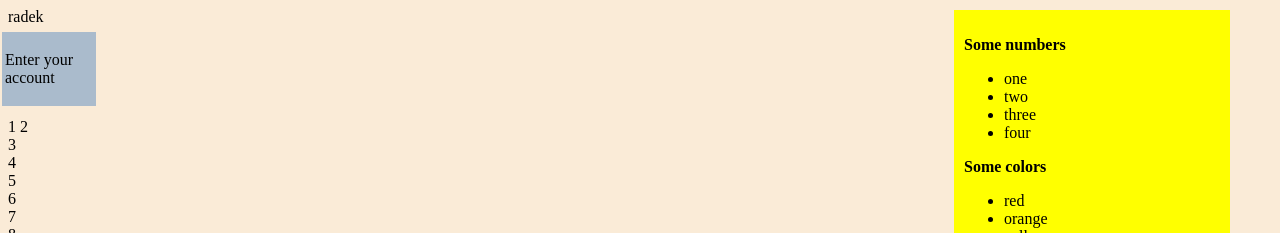
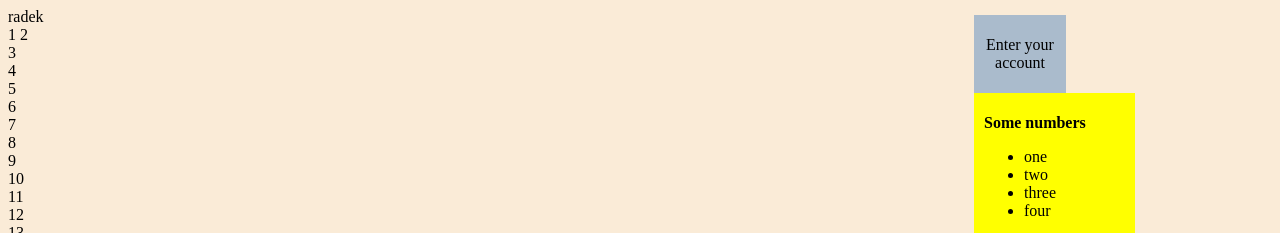
Before and after one commit to radek-czcz/website, a plain HTML site: page testy/2/doc4.html in a window 1280 px wide. Shown: the top 233 px of the page. Drawn offline with Linux system fonts and the light colour scheme.

Commit message:
2021-12-07:

```diff
--- a/testy/2/doc4.html
+++ b/testy/2/doc4.html
@@ -6,6 +6,7 @@
 <body>
   radek
 
+  <div class="cont">
     <div class="logButton">
       <p>Enter your account</p>
     </div>
@@ -39,6 +40,9 @@
       <LI>Finland</UL>
 
     </div>
+  </div>
+
+
 
 
 
--- a/testy/2/stylesheet.css
+++ b/testy/2/stylesheet.css
@@ -7,35 +7,35 @@ body {
 }*/
 
 body div.cont {
-  overflow:visible;
-  display: inline;
+  overflow-x: visible;
   position: fixed;
   width: 20%;
   right: 50px;
-  top: 10px;
-  padding: 10px;
+  top: 15px;
 }
 
 body div.thisDiv {
-  position: fixed;
-  width: 20%;
+  position: relative;
+  width: 55%;
   background-color: yellow;
-  right: 50px;
-  top: 10px;
   overflow: hidden;
   overflow-wrap: break-word;
   padding: 10px;
+  padding-top: 5px;
+  display: inline-block;
 }
 
 body div.logButton {
   position:relative;
-  width: 7%;
+  width: 32%;
   background-color: #abc;
-  right: 6px;
-  top: 6px;
   overflow: hidden;
   overflow-wrap: break-word;
-  padding: 3px;
+  padding: 5px;
+  display: inline-block;
+  vertical-align: top;
+  text-align: center;
+  margin-right: 5px;
 }
 
 div p a b {
```
Also changed, not shown: homepage.html (+1 -0 lines), main.js (+22 -13 lines), testy/doc1.html (+13 -0 lines).
